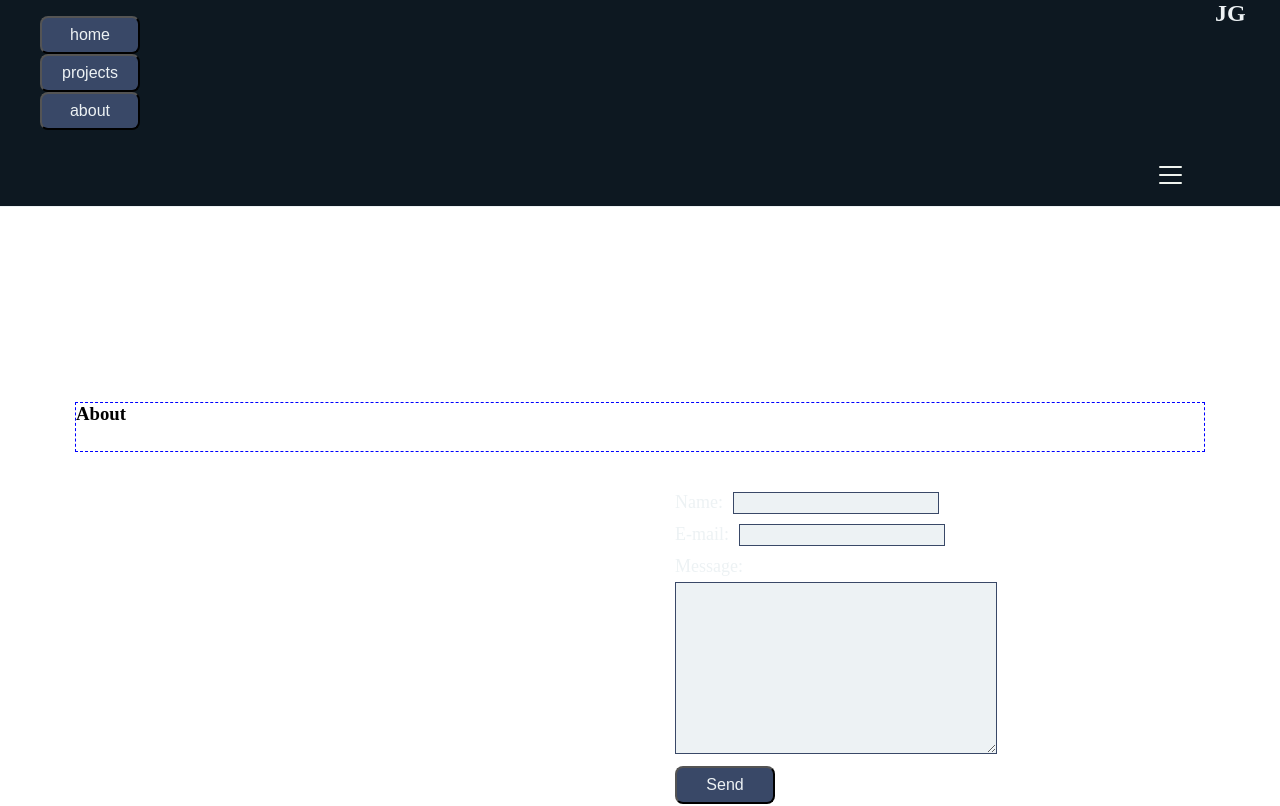
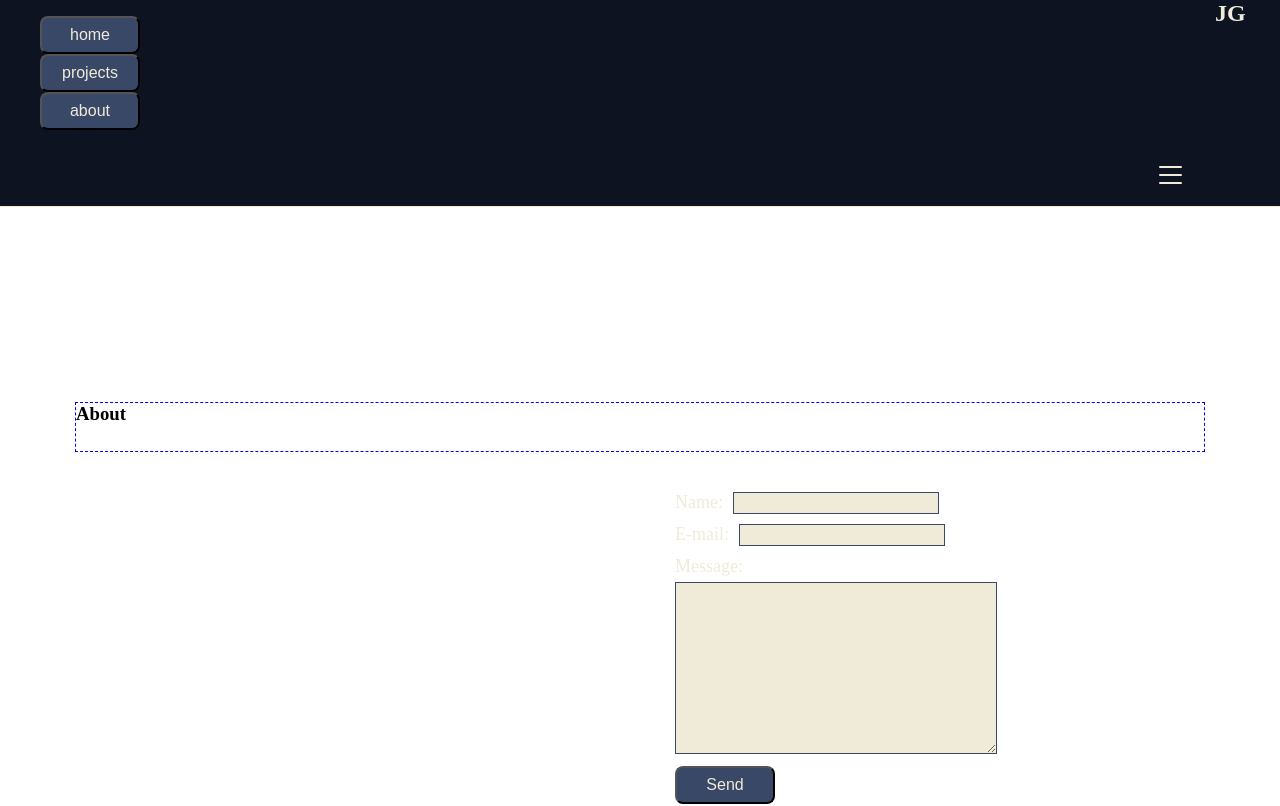
Before and after one commit to Johng117/portfolio_2.0, a React (Create React App) app in the folder client/: page /about in a window 1280 px wide. Shown: the top 806 px of the page. Built offline with nearby package versions, Linux system fonts and the light colour scheme; the HTML template or start-up script is replaced by a standard one.

Commit message:
changes to mobile menu including styling

```diff
--- a/client/src/components/Menu-Mobile/MenuMobile.jsx
+++ b/client/src/components/Menu-Mobile/MenuMobile.jsx
@@ -6,6 +6,7 @@ const MenuMobile = ( { menuArray, handleMobMenuClick }) => {
 
   return (
     <section className="menu-mobile-open">
+      <ul>
         {menuArray.map((_, index) => {
           return (
             <MobMenuItem
@@ -16,6 +17,7 @@ const MenuMobile = ( { menuArray, handleMobMenuClick }) => {
             />
           );
         })}
+      </ul>
     </section>
   );
 };
--- a/client/src/components/Menu-Mobile/MobMenuItem.jsx
+++ b/client/src/components/Menu-Mobile/MobMenuItem.jsx
@@ -1,11 +1,11 @@
 
 const MobMenuItem = ( { item, className, handleMobMenuClick }) => {
     return (
-      <div className="mobile-menu-item">
+      <li className="mobile-menu-item">
         <h5 className={className} onClick={handleMobMenuClick}>
           {item === "/" ? "home" : item}
         </h5>
-      </div>
+      </li>
     );
 }
 
--- a/client/src/styles/_hamburger.scss
+++ b/client/src/styles/_hamburger.scss
@@ -17,14 +17,12 @@
   margin-top: 10px;
   span {
     position: absolute;
-    background-color: #f0f4ef;
+    background-color: $light-color;
     width: 100%;
     height: 2px;
     border-radius: 5px;
   }
 
-  span:nth-child(1) {
-  }
   span:nth-child(2) {
     top: 8px;
   }
--- a/client/src/styles/_header.scss
+++ b/client/src/styles/_header.scss
@@ -1,12 +1,10 @@
-
-
 .header-section {
   height: auto;
   width: 100%;
   display: grid;
   grid-template-columns: 1fr 80px;
   border-bottom: 1px solid $light-color;
-  background-color: #0d1821;
+  background-color: #0d1321;
   font-family: "bungee Hairline";
   color: $light-color;
 
@@ -24,12 +22,7 @@
     display: grid;
     padding: 5px;
   }
-  img {
-    border-radius: px;
-  }
-  .letter-j {
-    background-color: $light-color;
-  }
+
   .mobile-name {
     display: grid;
     grid-template-columns: 80px 1fr;
@@ -38,7 +31,6 @@
 }
 
 .menu-mobile-open {
-  margin: 10px;
   padding: 10px;
   font-size: 20px;
   color: $light-color;
@@ -47,9 +39,24 @@
   display: flex;
   justify-content: space-around;
   background: #f0f4ef;
-  border-radius: 10px;
+  border-bottom-left-radius: 10px;
+  border-bottom-right-radius: 10px;
   color: $primary-color;
+  position: absolute;
+  top: 60px;
+  width: 50%;
+  left: 25%;
+
+  ul {
+    margin: 0;
+    padding: 0;
+  }
+
+  ul li h5 {
+    margin: 0;
+  }
 }
+
 
 .menu-mobile-open h5:hover {
   cursor: pointer;
--- a/client/src/styles/_variables.scss
+++ b/client/src/styles/_variables.scss
@@ -7,7 +7,7 @@ $secondary-transparent:#39486725;
 $hover-color: #9BA4B5;
 $text-color:#8dc6ff;
 // $light-color: #F1F6F9;
-$light-color: #edf2f4;
+$light-color: #f0ebd8;
 $light-color-trans: #F1F6F9;
 $name-role: #e4f1fe;
 $title-text-size: 27px;
--- a/client/src/styles/index.css
+++ b/client/src/styles/index.css
@@ -18,7 +18,7 @@
 }
 .hamburger-icon-closed span {
   position: absolute;
-  background-color: #f0f4ef;
+  background-color: #f0ebd8;
   width: 100%;
   height: 2px;
   border-radius: 5px;
@@ -62,10 +62,10 @@
   width: 100%;
   display: grid;
   grid-template-columns: 1fr 80px;
-  border-bottom: 1px solid #edf2f4;
-  background-color: #0d1821;
+  border-bottom: 1px solid #f0ebd8;
+  background-color: #0d1321;
   font-family: "bungee Hairline";
-  color: #edf2f4;
+  color: #f0ebd8;
 }
 .header-section .mobile-name h1 {
   margin: 0;
@@ -78,12 +78,6 @@
   display: grid;
   padding: 5px;
 }
-.header-section img {
-  border-radius: px;
-}
-.header-section .letter-j {
-  background-color: #edf2f4;
-}
 .header-section .mobile-name {
   display: grid;
   grid-template-columns: 80px 1fr;
@@ -91,17 +85,28 @@
 }
 
 .menu-mobile-open {
-  margin: 10px;
   padding: 10px;
   font-size: 20px;
-  color: #edf2f4;
+  color: #f0ebd8;
   grid-column-start: 1;
   grid-column-end: 3;
   display: flex;
   justify-content: space-around;
   background: #f0f4ef;
-  border-radius: 10px;
+  border-bottom-left-radius: 10px;
+  border-bottom-right-radius: 10px;
   color: #212A3E;
+  position: absolute;
+  top: 60px;
+  width: 50%;
+  left: 25%;
+}
+.menu-mobile-open ul {
+  margin: 0;
+  padding: 0;
+}
+.menu-mobile-open ul li h5 {
+  margin: 0;
 }
 
 .menu-mobile-open h5:hover {
@@ -150,7 +155,7 @@
   gap: 5px;
   padding-top: 20px;
   font-weight: 500;
-  color: #edf2f4;
+  color: #f0ebd8;
   font-size: 18px;
 }
 .about-section .form-container .about-form .name-error h5,
@@ -159,7 +164,7 @@
   margin: 0;
   height: 20px;
   color: #d8000c;
-  background: #edf2f4;
+  background: #f0ebd8;
   width: 50%;
 }
 .about-section .form-container .input-name,
@@ -168,7 +173,7 @@
   border: 1px solid #394867;
   font-size: 16px;
   font-family: "quicksand";
-  background: #edf2f4;
+  background: #f0ebd8;
 }
 .about-section .form-container .message-container {
   height: 200px;
@@ -184,7 +189,7 @@
   border: 1px solid #394867;
   font-size: 16px;
   font-family: "quicksand";
-  background-color: #edf2f4;
+  background-color: #f0ebd8;
   font-weight: 500;
 }
 
@@ -193,7 +198,7 @@ button {
   height: 38px;
   border-radius: 8px;
   background-color: #394867;
-  color: #edf2f4;
+  color: #f0ebd8;
   font-size: 1rem;
   cursor: pointer;
 }
@@ -287,7 +292,7 @@ button {
 .name-role-container .under {
   font-size: 27px;
   font-weight: 800;
-  color: #edf2f4;
+  color: #f0ebd8;
   top: 10px;
   animation: under-blink 0.5s;
   animation-iteration-count: 4;
@@ -296,18 +301,18 @@ button {
 @keyframes under-blink {
   0% {
     opacity: 1;
-    background-color: #edf2f4;
+    background-color: #f0ebd8;
   }
   100% {
     opacity: 0;
-    color: #edf2f4;
+    color: #f0ebd8;
   }
 }
 .name-role-container .letter,
 .name-role-container .letter-role {
   font-size: 27px;
   font-weight: 700;
-  color: #edf2f4;
+  color: #f0ebd8;
   position: relative;
   opacity: 0;
   animation: move-text 0.1s forwards;
@@ -321,14 +326,14 @@ button {
 @keyframes move-text {
   0% {
     opacity: 0;
-    background-color: #edf2f4;
+    background-color: #f0ebd8;
   }
   50% {
-    background-color: #edf2f4;
+    background-color: #f0ebd8;
   }
   100% {
     opacity: 1;
-    color: #edf2f4;
+    color: #f0ebd8;
   }
 }
 
@@ -371,7 +376,7 @@ body {
 }
 
 .home-section {
-  color: #edf2f4;
+  color: #f0ebd8;
 }
 
 /*# sourceMappingURL=index.css.map */
```
Also changed, not shown: 1 other file (tests, documents, lock files or other folders). Lines whose indentation alone changed are shown as unchanged.
